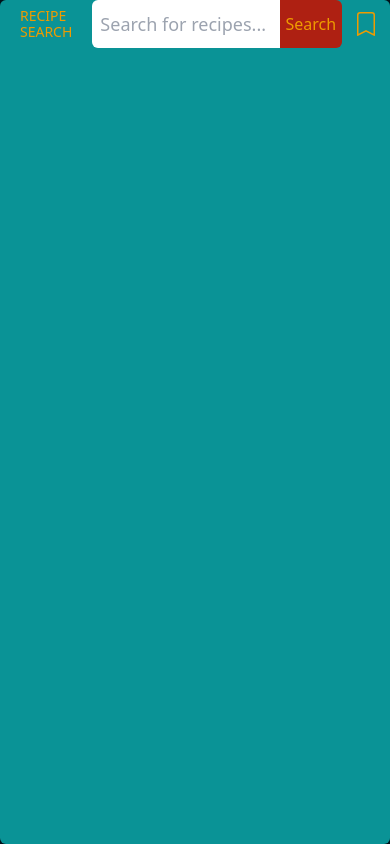
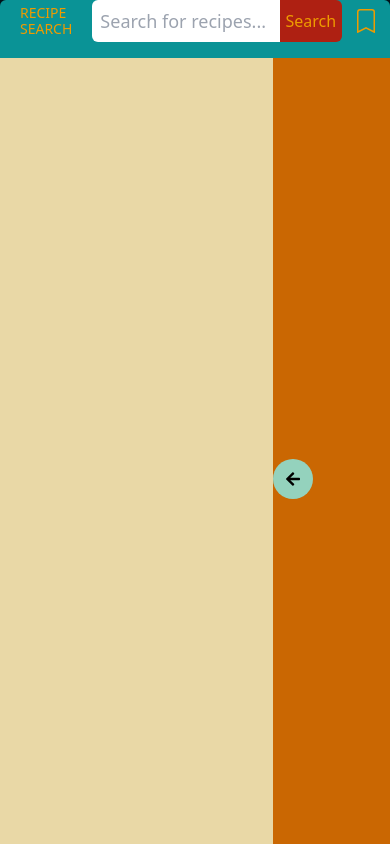
Before and after one commit to hefest42/tailwind-project, a React (Create React App) app: page / in a window 390 px wide. Built offline with nearby package versions, Linux system fonts and the light colour scheme.

Commit message:
working on mobile layout

```diff
--- a/src/App.js
+++ b/src/App.js
@@ -1,10 +1,12 @@
 import SearchBar from "./components/Search-Bar/SearchBar";
+import RecipeContainer from "./components/RecipeContainer";
 
 function App() {
     return (
         <div className="w-full h-screen bg-background-black flex justify-center items-center">
-            <div className="w-full h-full xl:w-7/12 xl:h-[95%] bg-light-blue rounded-md">
+            <div className="w-full h-full xl:w-7/12 xl:h-[95%] flex-col bg-light-blue rounded-md">
                 <SearchBar />
+                <RecipeContainer />
             </div>
         </div>
     );
--- /dev/null
+++ b/src/components/Hero/HeroRecipe.js
@@ -0,0 +1,7 @@
+import React from "react";
+
+const HeroRecipe = () => {
+    return <div className="w-full md:w-[64%] h-full bg-light-orange"></div>;
+};
+
+export default HeroRecipe;
--- /dev/null
+++ b/src/components/Recipe-List/RecipeList.js
@@ -0,0 +1,24 @@
+import React, { useState } from "react";
+
+import { FaArrowLeft, FaArrowRight } from "react-icons/fa";
+
+const RecipeList = () => {
+    const [displayRecipeListMobile, setDisplayRecipeMobile] = useState(true);
+
+    return (
+        <div
+            className={`absolute md:static top-4 left-0 w-[70%] sm:w-[50%] md:w-[35%] h-full bg-medium-champagne  transition-transform ${
+                displayRecipeListMobile ? "" : "-translate-x-full"
+            }`}
+        >
+            <div
+                className="md:hidden absolute top-2/4 left-full w-10 h-10 bg-lightest-blue rounded-full flex justify-center items-center"
+                onClick={() => setDisplayRecipeMobile((state) => !state)}
+            >
+                {displayRecipeListMobile ? <FaArrowLeft /> : <FaArrowRight />}
+            </div>
+        </div>
+    );
+};
+
+export default RecipeList;
--- /dev/null
+++ b/src/components/RecipeContainer.js
@@ -0,0 +1,15 @@
+import React from "react";
+
+import RecipeList from "./Recipe-List/RecipeList";
+import HeroRecipe from "./Hero/HeroRecipe";
+
+const RecipeContainer = () => {
+    return (
+        <div className="relative h-[95%] pt-4 flex justify-between overflow-hidden">
+            <RecipeList />
+            <HeroRecipe />
+        </div>
+    );
+};
+
+export default RecipeContainer;
--- a/src/components/Search-Bar/SearchBar.js
+++ b/src/components/Search-Bar/SearchBar.js
@@ -8,7 +8,7 @@ const SearchBar = () => {
     const [displayBookmarks, setDisplayBookmarks] = useState(false);
 
     return (
-        <div className="w-full h-12 bg-orange-400 flex flex-row">
+        <div className="w-full h-[5%] bg-orange-400 flex flex-row">
             <div className="text-dark-yellow px-5 h-full text-sm md:text-lg flex justify-center items-center">
                 <p className="hidden lg:block">RECIPESEARCH</p>
                 <div className="leading-4">
```
